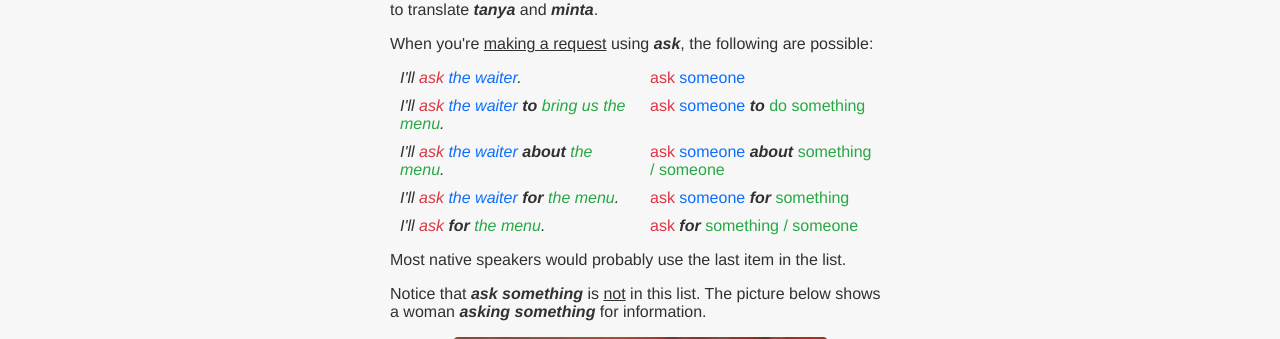
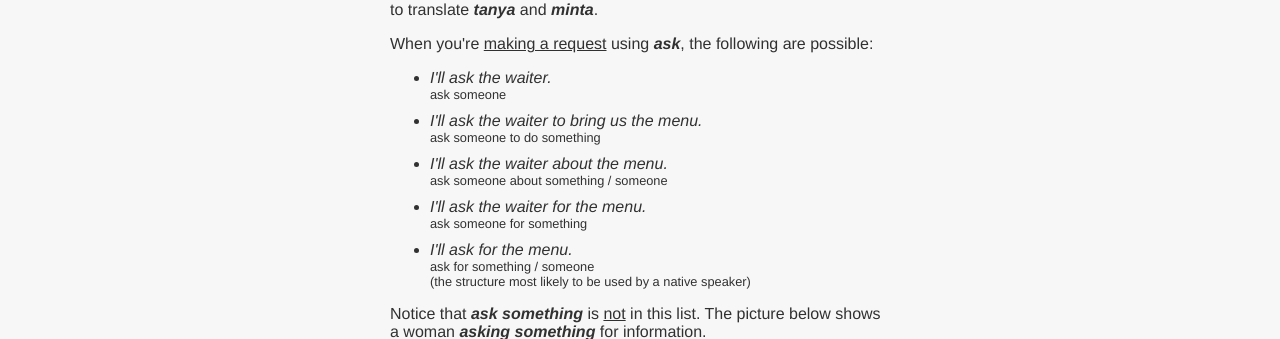
Before and after one commit to boltonsteve/gurueap, a SvelteKit app: page /posts/ask-for in a window 1280 px wide. Shown: the part 433-772 px from the top of the page. Built offline with nearby package versions, Linux system fonts and the light colour scheme.

Commit message:
correcting ask for 2

```diff
--- a/src/routes/posts/ask-for/+page.svelte
+++ b/src/routes/posts/ask-for/+page.svelte
@@ -18,25 +18,24 @@
 
     <p>When you're <span class="uli">making a request</span> using <b><i>ask</i></b>, the following are possible:</p>
 
-    <div class="flex row-col cols-11 px-1">
-            <div class="font-italic">I'll <span class="text-danger">ask</span> <span class="text-primary">the waiter</span>.</div>
-        <div><span class="text-danger">ask</span> <span class="text-primary">someone</span></div>
-        <div class="font-italic">I'll <span class="text-danger">ask</span> <span class="text-primary">the waiter</span> <b>to</b> <span class="text-success">bring us the menu</span>.</div>
-        <div><span class="text-danger">ask</span> <span class="text-primary">someone</span> <b><i>to</i></b> <span class="text-success">do something</span></div>
-        <div class="font-italic">I'll <span class="text-danger">ask</span> <span class="text-primary">the waiter</span> <b>about</b> <span class="text-success">the menu</span>.</div>
-        <div><span class="text-danger">ask</span> <span class="text-primary">someone</span> <b><i>about</i></b> <span class="text-success">something / someone</span></div>
-        <div class="font-italic">I'll <span class="text-danger">ask</span> <span class="text-primary">the waiter</span> <b>for</b> <span class="text-success">the menu</span>.</div>
-        <div><span class="text-danger">ask</span> <span class="text-primary">someone</span> <b><i>for</i></b> <span class="text-success">something</span></div>
-        <div class="font-italic">I'll <span class="text-danger">ask</span> <b>for</b> <span class="text-success">the menu</span>.</div>
-        <div><span class="text-danger">ask</span> <b><i>for</i></b> <span class="text-success">something / someone</span></div>
-    </div>
 
-<p>Most native speakers would probably use the last item in the list.</p>
+<ul>
+    <li class="font-italic">I'll ask the waiter.</li>
+    <li class="small lst-none mb-1">ask someone</li>
+    <li class="font-italic">I'll ask the waiter to bring us the menu.</li>
+    <li class="small lst-none mb-1">ask someone to do something</li>
+    <li class="font-italic">I'll ask the waiter about the menu.</li>
+    <li class="small lst-none mb-1">ask someone about something / someone</li>
+    <li class="font-italic">I'll ask the waiter for the menu.</li>
+    <li class="small lst-none mb-1">ask someone for something</li>
+    <li class="font-italic">I'll ask for the menu.</li>
+    <li class="small lst-none">ask for something / someone<br>(the structure most likely to be used by a native speaker)</li>
+</ul>
 
 <p>Notice that <i><b>ask something</b></i> is <span class="uli">not</span> in this list. The picture below shows a woman <b><i>asking something</i></b> for information.</p>
 
     <img src="/img/excuse-me-menu.png" class="mx-auto rounded w-75" alt="menu talk">
-    <p class="small text-center">a woman 'asking the menu'</p>
+    <p class="small text-center mt-1">a woman 'asking the menu'</p>
 
 
 </div>
```
